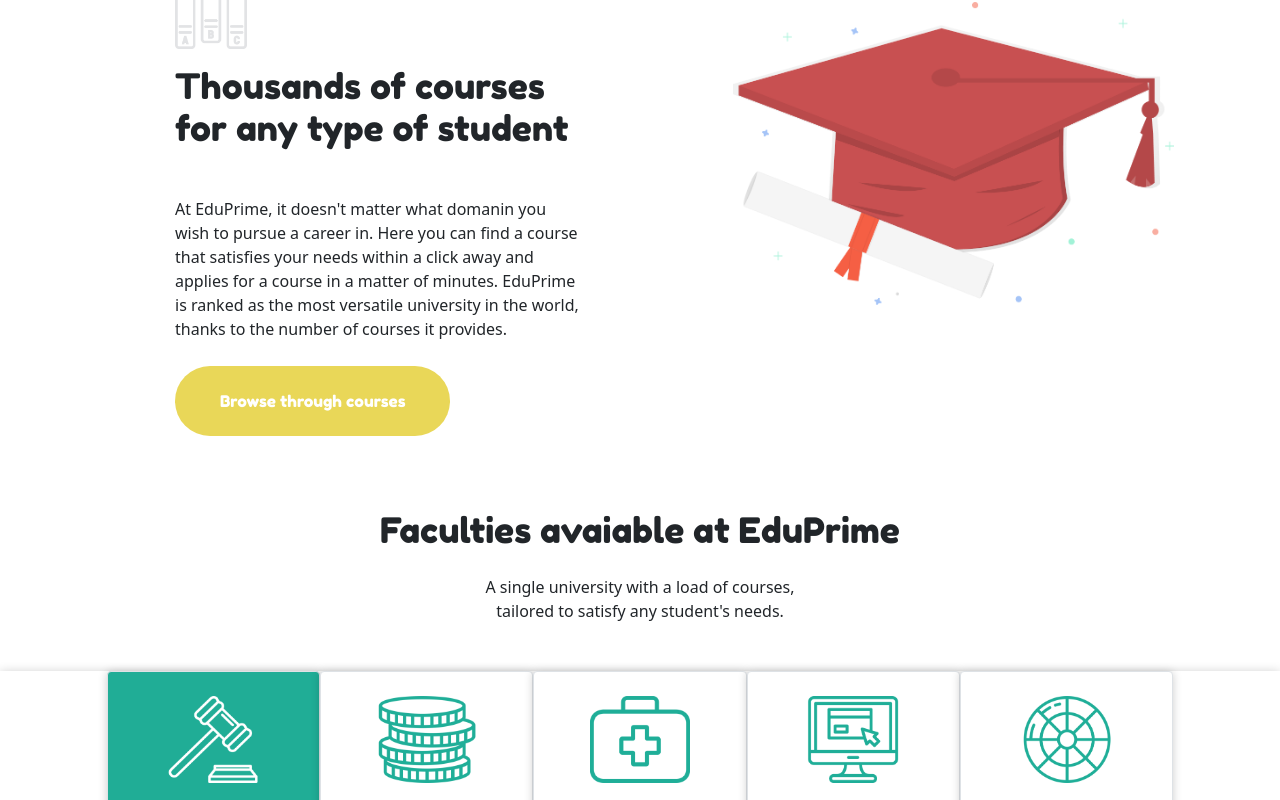
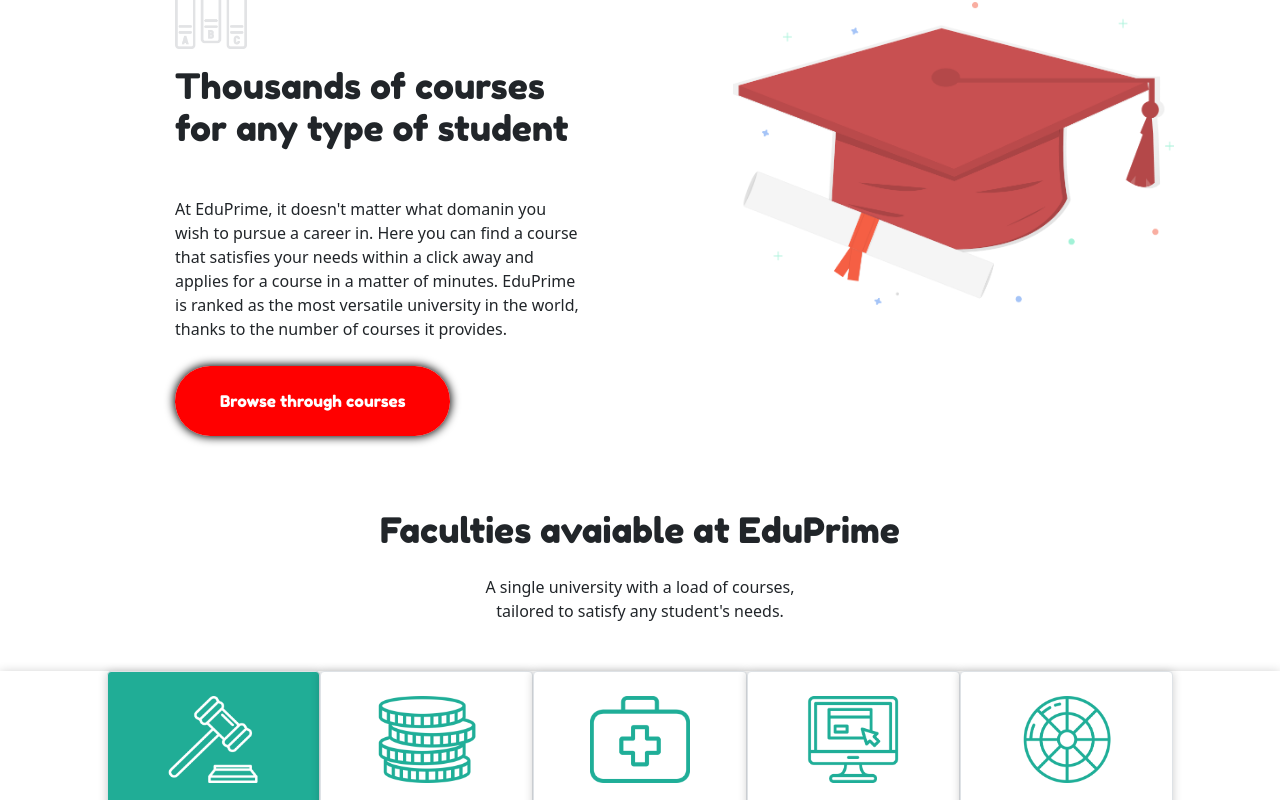
Before and after one commit to Giorgio-24/proj-html-vuejs, a Vue app: page / in a window 1280 px wide. In both pictures the pointer is over the link "Browse through courses". Shown: the part 868-1668 px from the top of the page. Built offline with nearby package versions, Linux system fonts and the light colour scheme.

Commit message:
hover-added

```diff
--- a/src/App.vue
+++ b/src/App.vue
@@ -1,7 +1,7 @@
 <template>
   <div id="app">
     <header class="pt-5">
-      <div class="container">
+      <div class="container position-relative">
         <HeaderTop :navElements="navElements" />
         <HeaderBottom />
       </div>
@@ -9,7 +9,7 @@
     <main class="pt-5">
       <section>
         <div class="container">
-          <MainHeader class="row mb-5" />
+          <MainHeader id="main-header" class="row mb-5" />
           <Faculties class="row my-5" />
         </div>
         <div class="container-fluid">
@@ -130,4 +130,13 @@
 
 <style lang="scss">
 @import "assets/scss/_style.scss";
+
+#main-header {
+  a {
+    &:hover {
+      background-color: red;
+      color: $both-primary;
+    }
+  }
+}
 </style>
--- a/src/assets/scss/_utils.scss
+++ b/src/assets/scss/_utils.scss
@@ -6,6 +6,13 @@
   padding: 25px 45px;
   border-radius: 40px;
   font-family: "Fredoka One", cursive;
+  &.bg-yellow:hover{
+    background-color: $both-primary;
+    box-shadow: 0px 0px 10px 1px #000;
+  }
+  &:hover{
+    background-color: $both-yellow;
+  }
 }
 
 .small-button{
--- a/src/components/HeaderTop.vue
+++ b/src/components/HeaderTop.vue
@@ -53,4 +53,11 @@
 #header-top {
   height: 65px;
 }
+
+a {
+  &:hover {
+    background-color: #fff;
+    color: $both-primary;
+  }
+}
 </style>
--- a/src/components/MainHeader.vue
+++ b/src/components/MainHeader.vue
@@ -36,4 +36,10 @@
 </script>
 
 <style lang="scss" scoped>
+a {
+  &:hover {
+    background-color: #fff;
+    color: $both-primary;
+  }
+}
 </style>
```
